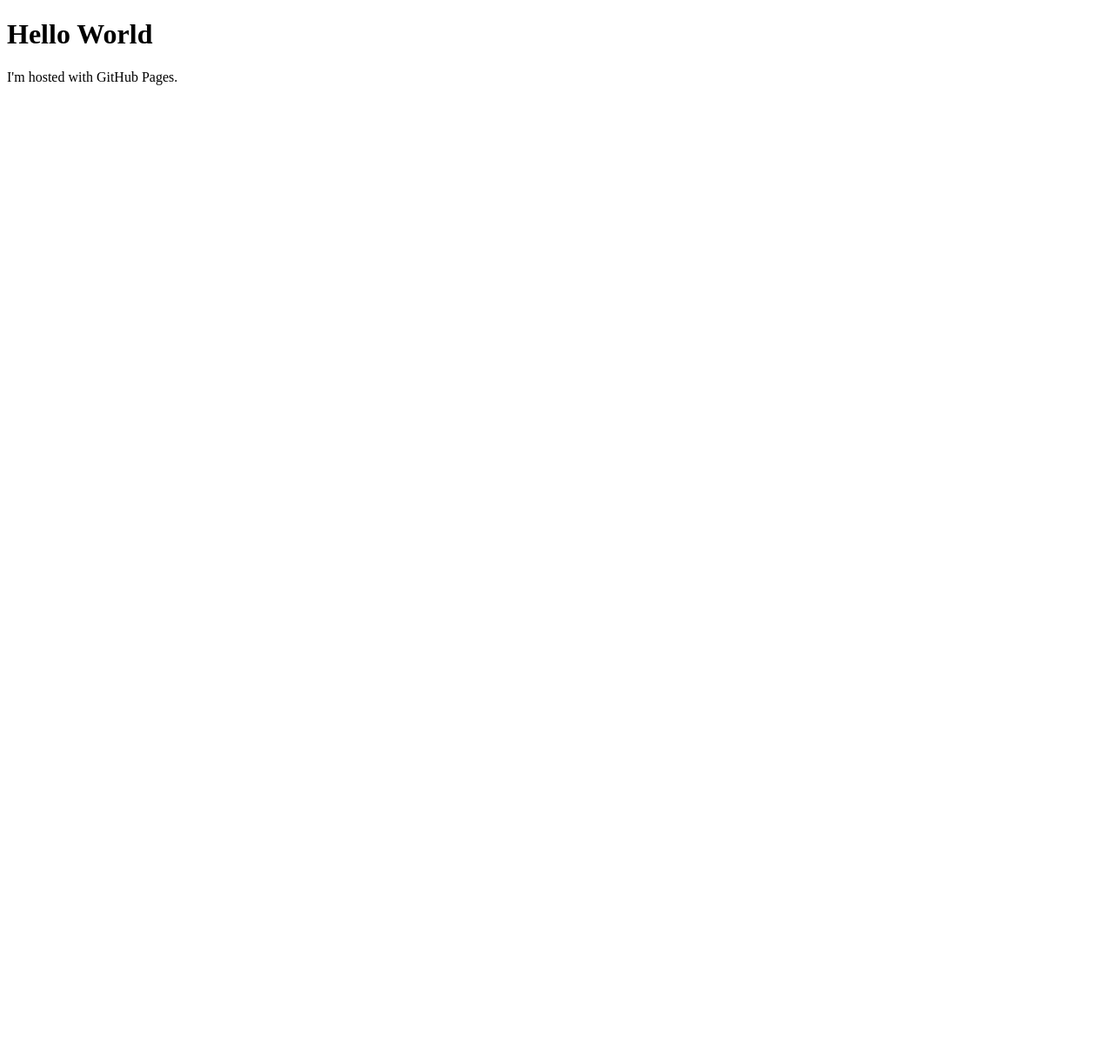
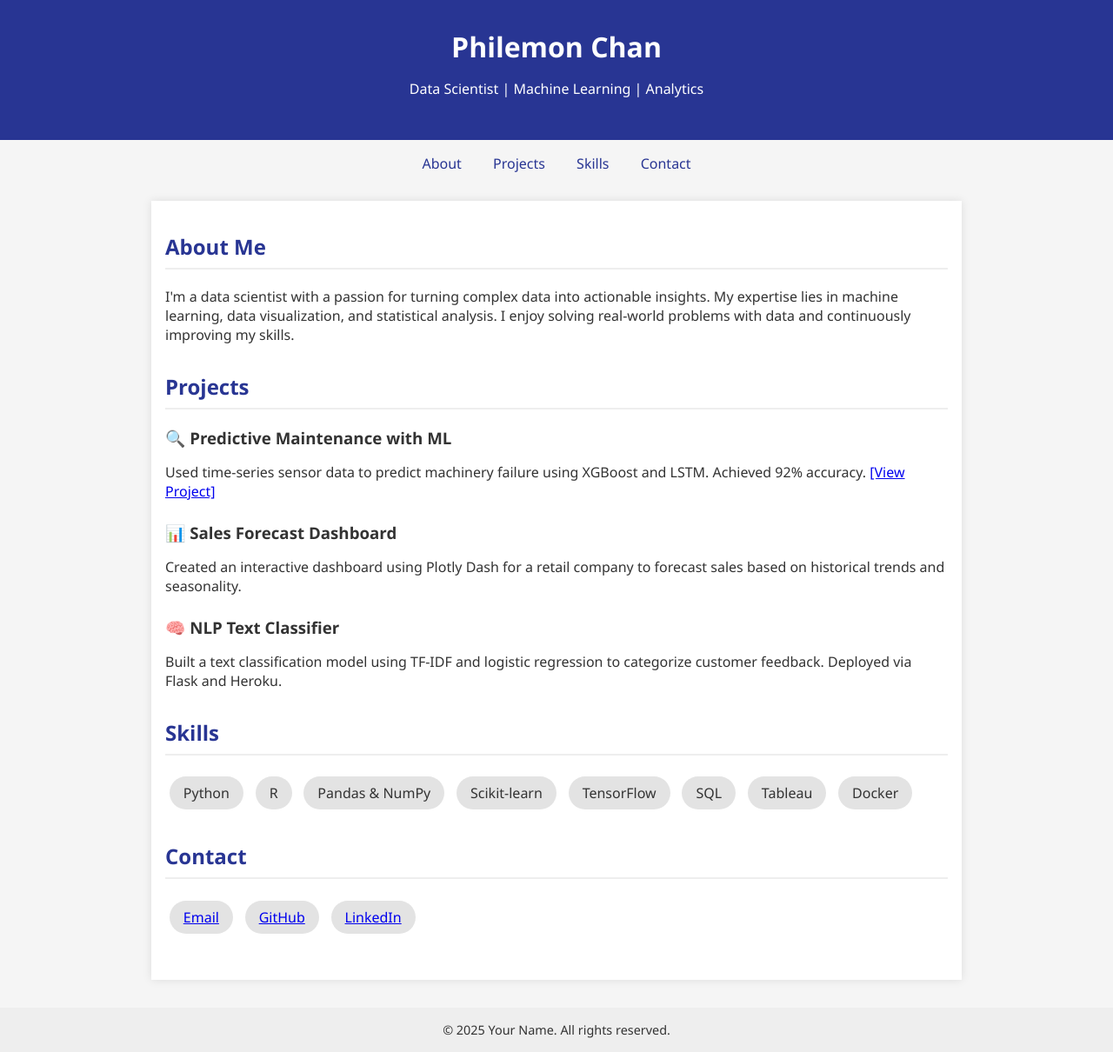
Before and after one commit to philemonc/philemonc.github.io, a plain HTML site: page index.html in a window 1280 px wide. Shown: the whole page at 87% size. Before the commit the page ends 800 px from the top, so only its background shows below. Drawn offline with Linux system fonts and the light colour scheme.

Commit message:
Update index.html

```diff
--- a/index.html
+++ b/index.html
@@ -1,7 +1,150 @@
 <!DOCTYPE html>
-<html>
+<html lang="en">
+<head>
+    <meta charset="UTF-8" />
+    <meta name="viewport" content="width=device-width, initial-scale=1.0" />
+    <title>Philemon Chan | Team Lead | Data Scientist</title>
+    <style>
+        body {
+            font-family: 'Segoe UI', Tahoma, Geneva, Verdana, sans-serif;
+            margin: 0;
+            background-color: #f5f5f5;
+            color: #333;
+        }
+
+        header {
+            background-color: #283593;
+            color: white;
+            padding: 2rem;
+            text-align: center;
+        }
+
+            header h1 {
+                margin: 0;
+            }
+
+        nav {
+            text-align: center;
+            margin-top: 1rem;
+        }
+
+            nav a {
+                margin: 0 1rem;
+                color: #283593;
+                text-decoration: none;
+            }
+
+        .container {
+            max-width: 900px;
+            margin: 2rem auto;
+            padding: 1rem;
+            background-color: white;
+            box-shadow: 0 0 10px rgba(0,0,0,0.1);
+        }
+
+        section {
+            margin-bottom: 2rem;
+        }
+
+        h2 {
+            color: #283593;
+            border-bottom: 2px solid #eee;
+            padding-bottom: 0.5rem;
+        }
+
+        .project {
+            margin-bottom: 1.5rem;
+        }
+
+            .project h3 {
+                margin: 0;
+            }
+
+        .skills-list, .contact-links {
+            list-style: none;
+            padding: 0;
+        }
+
+            .skills-list li, .contact-links li {
+                background: #e3e3e3;
+                display: inline-block;
+                margin: 0.3rem;
+                padding: 0.5rem 1rem;
+                border-radius: 20px;
+            }
+
+        footer {
+            text-align: center;
+            padding: 1rem;
+            font-size: 0.9rem;
+            background-color: #eee;
+        }
+    </style>
+</head>
 <body>
-    <h1>Hello World</h1>
-    <p>I'm hosted with GitHub Pages.</p>
+    <header>
+        <h1>Philemon Chan</h1>
+        <p>Data Scientist | Machine Learning | Analytics</p>
+    </header>
+
+    <nav>
+        <a href="#about">About</a>
+        <a href="#projects">Projects</a>
+        <a href="#skills">Skills</a>
+        <a href="#contact">Contact</a>
+    </nav>
+
+    <div class="container">
+        <section id="about">
+            <h2>About Me</h2>
+            <p>I'm a data scientist with a passion for turning complex data into actionable insights. My expertise lies in machine learning, data visualization, and statistical analysis. I enjoy solving real-world problems with data and continuously improving my skills.</p>
+        </section>
+
+        <section id="projects">
+            <h2>Projects</h2>
+
+            <div class="project">
+                <h3>🔍 Predictive Maintenance with ML</h3>
+                <p>Used time-series sensor data to predict machinery failure using XGBoost and LSTM. Achieved 92% accuracy. <a href="#">[View Project]</a></p>
+            </div>
+
+            <div class="project">
+                <h3>📊 Sales Forecast Dashboard</h3>
+                <p>Created an interactive dashboard using Plotly Dash for a retail company to forecast sales based on historical trends and seasonality.</p>
+            </div>
+
+            <div class="project">
+                <h3>🧠 NLP Text Classifier</h3>
+                <p>Built a text classification model using TF-IDF and logistic regression to categorize customer feedback. Deployed via Flask and Heroku.</p>
+            </div>
+        </section>
+
+        <section id="skills">
+            <h2>Skills</h2>
+            <ul class="skills-list">
+                <li>Python</li>
+                <li>R</li>
+                <li>Pandas & NumPy</li>
+                <li>Scikit-learn</li>
+                <li>TensorFlow</li>
+                <li>SQL</li>
+                <li>Tableau</li>
+                <li>Docker</li>
+            </ul>
+        </section>
+
+        <section id="contact">
+            <h2>Contact</h2>
+            <ul class="contact-links">
+                <li><a href="mailto:your.email@example.com">Email</a></li>
+                <li><a href="https://github.com/yourusername" target="_blank">GitHub</a></li>
+                <li><a href="https://linkedin.com/in/yourusername" target="_blank">LinkedIn</a></li>
+            </ul>
+        </section>
+    </div>
+
+    <footer>
+        &copy; 2025 Your Name. All rights reserved.
+    </footer>
 </body>
 </html>
```
Also changed, not shown: 1 other file.
